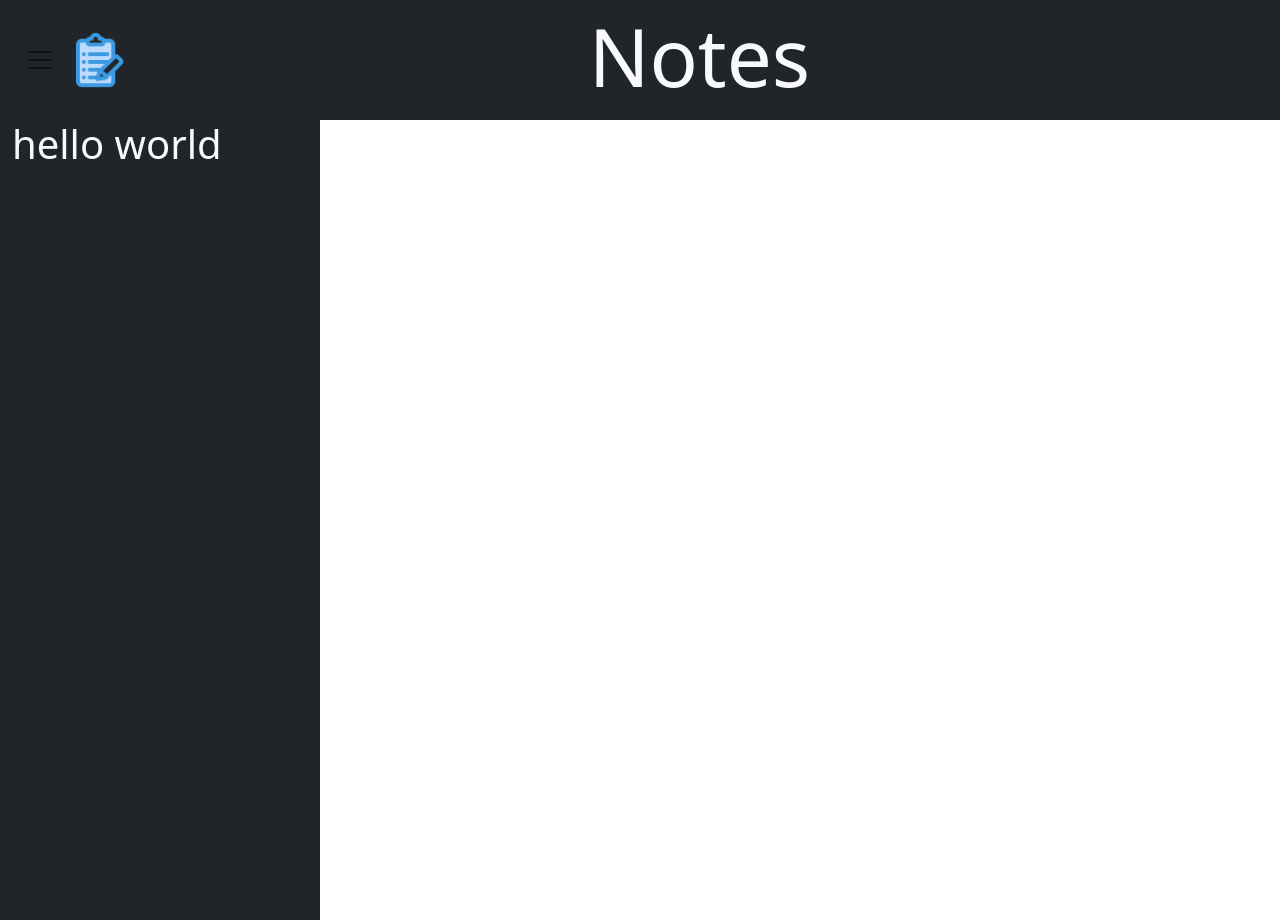
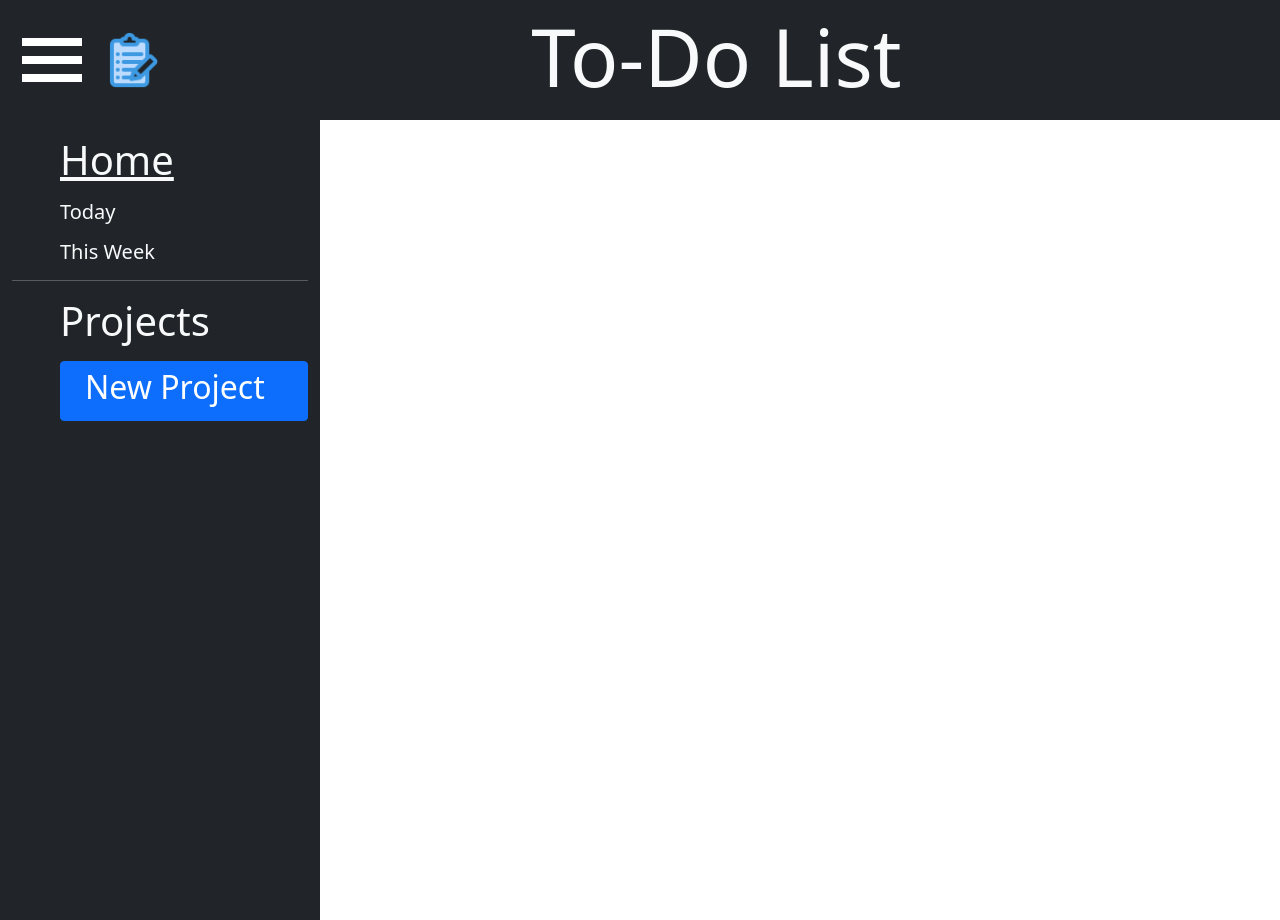
Before and after one commit to MarcGalvez1/ToDoList, a plain HTML site: page index.html in a window 1280 px wide. Drawn offline with nearby package versions, Linux system fonts and the light colour scheme.

Commit message:
Created the bones for the menu

```diff
--- a/index.html
+++ b/index.html
@@ -19,18 +19,30 @@
     <div id="content" class="container-fluid">
         <nav class="navbar navbar-light bg-light row bg-dark">
             <div class="container-fluid">
-                <button class="navbar-toggler" type="button" id="menu-toggler" onclick="toggleMenu()">
-                    <span class="navbar-toggler-icon"></span>
-                </button>
+                <div class="icon" onclick="toggleMenu()">
+                    <div class="bar1"></div>
+                    <div class="bar2"></div>
+                    <div class="bar3"></div>
+                </div>
+
 
                 <img src="./images/logo.png" alt="" class="d-inline-block align-text-top custom-logo">
-                <h1 class="display-1 mx-auto d-block text-center text-light">Notes</h1>
+                <h1 class="display-1 mx-auto d-block text-center text-light">To-Do List</h1>
             </div>
         </nav>
 
         <div id="main-content" class="row">
-            <div id="menu" class="bg-dark col-10 col-sm-9 col-md-5 col-lg-3 col-xxl-2 custom-menu">
-                <h1 class="text-light">hello world</h1>
+            <div id="menu" class="bg-dark col-12 col-sm-12 col-md-5 col-lg-3 col-xxl-2 custom-menu">
+                <h1 class="text-light text-start ms-5 my-3 custom-link active">Home</h1>
+                <h5 class="text-light text-start ms-5 my-3 custom-link">Today</h5>
+                <h5 class="text-light text-start ms-5 my-3 custom-link">This Week</h5>
+                <hr class="text-light">
+                <h1 class="text-light text-start ms-5 my-3 custom-link">Projects</h1>
+                <div class="d-grid gap-2 col-6 mx-auto custom-button">
+                    <button class="btn btn-primary text-start ms-5 ps-4 " type="button">
+                        <h2>New Project</h2>
+                    </button>
+                </div>
             </div>
 
         </div>
--- a/styles/styles.css
+++ b/styles/styles.css
@@ -8,9 +8,37 @@
   transition: all 0.6s ease-in-out;
 }
 
+.icon {
+  display: inline-block;
+  cursor: pointer;
+  margin-right: 10px;
+}
+
+.bar1,
+.bar2,
+.bar3 {
+  width: 60px;
+  height: 8px;
+  background-color: white;
+  margin: 10px;
+  transition: 0.4s;
+}
+
 .slide-in-out {
   width: 0;
   margin-left: -100%;
+}
+
+.custom-button {
+  width: 100%;
+}
+
+.custom-link:hover {
+  cursor: pointer;
+  text-decoration: underline;
+}
+.active {
+  text-decoration: underline;
 }
 
 /*
```
